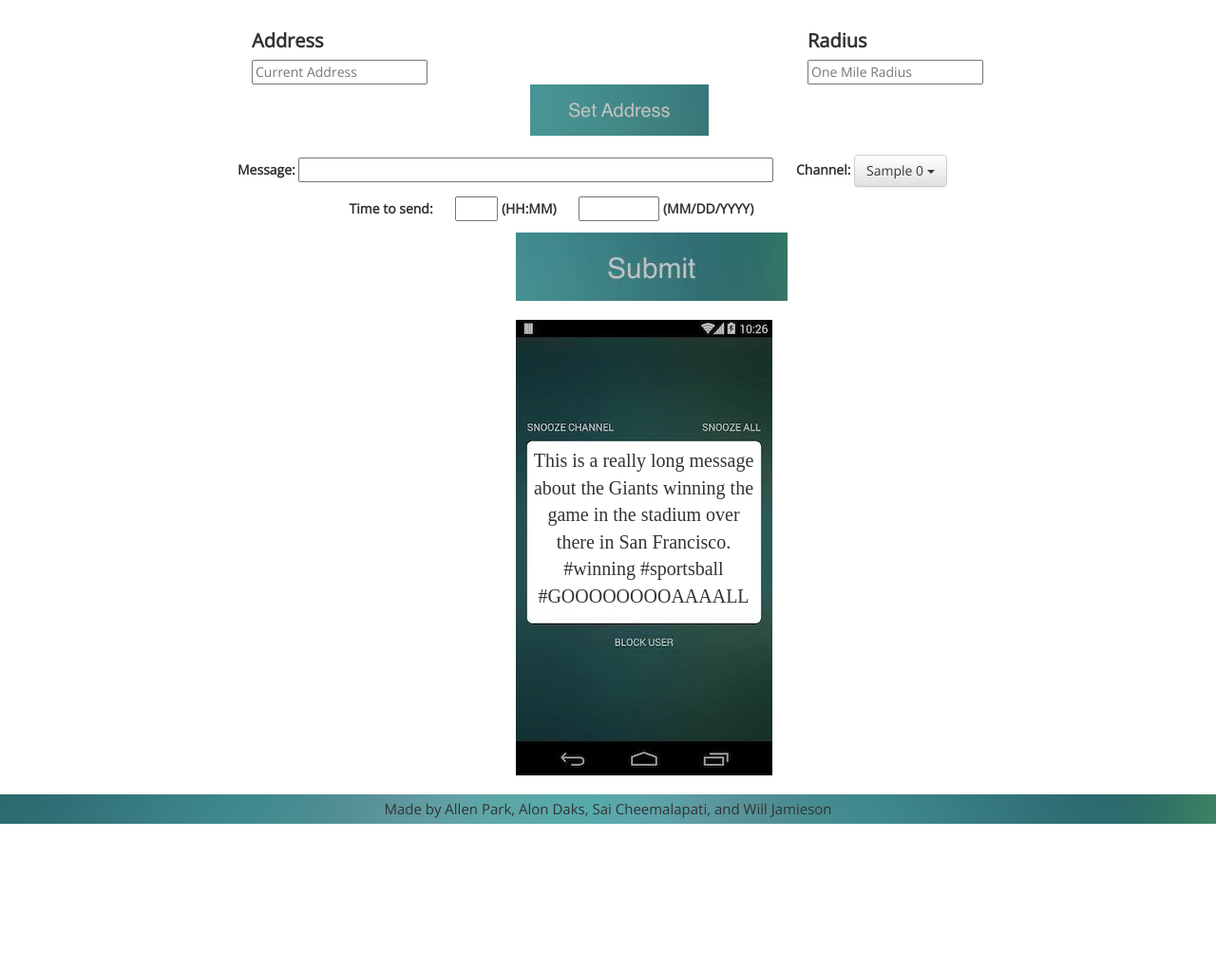
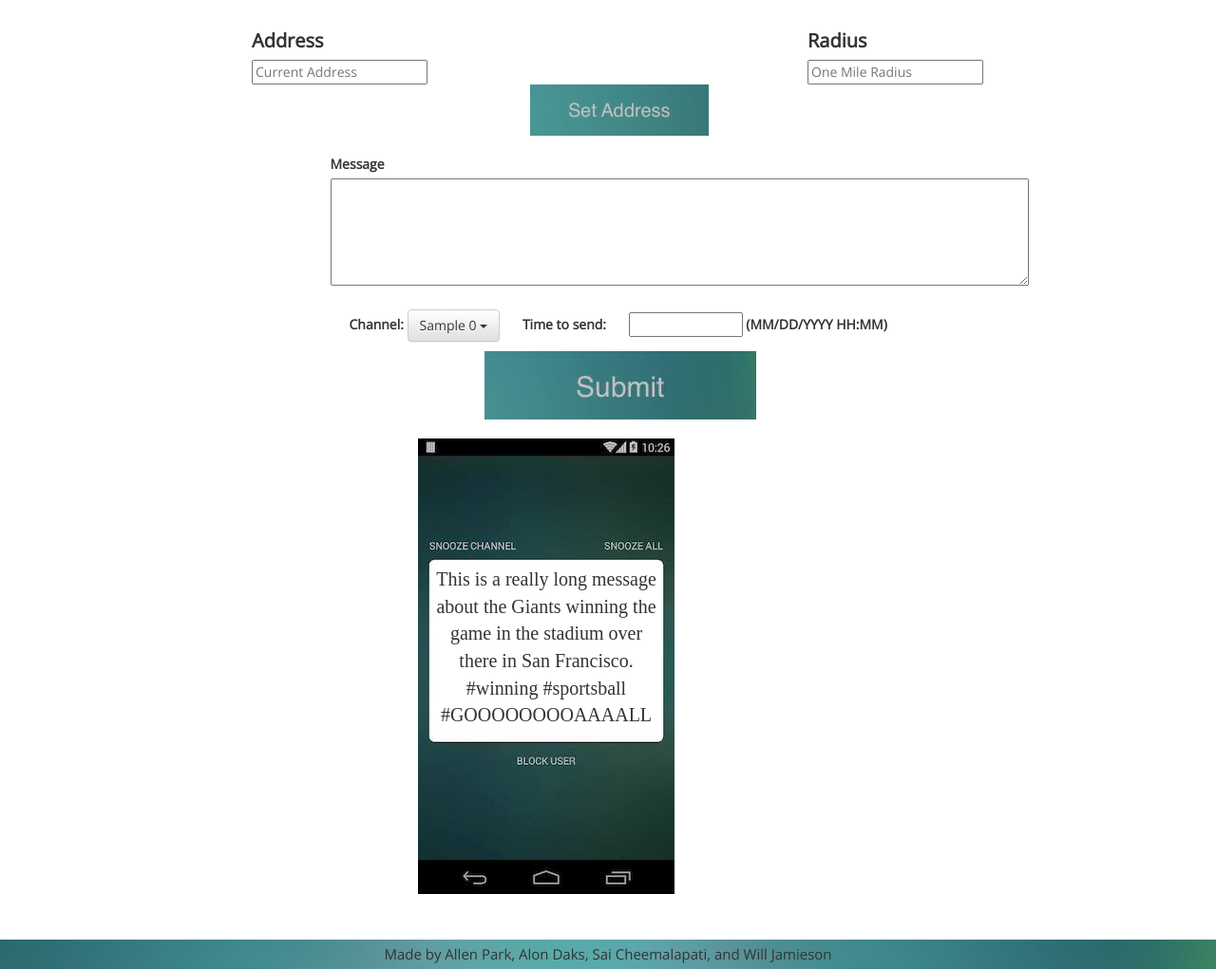
Before and after one commit to allenpark/greylock-hackfest-web, a Django app: template wave_web/templates/index.html in a window 1280 px wide. Shown: the part 575-1596 px from the top of the page at 95% size. Before the commit the page ends 1443 px from the top, so only its background shows below. Run offline with Django 3.2, Linux system fonts and the light colour scheme; the template is opened without the code that fills it: most values are stand-ins (such as "Sample title", 1, 10 or a date in 2020); some libraries are stand-ins or nearby versions.

Commit message:
fixed dashboard front end

```diff
--- a/wave_web/static/css/index.css
+++ b/wave_web/static/css/index.css
@@ -35,6 +35,9 @@
     width: 500px;
 }
 
+.message_area{
+    font-size: 25px;
+}
 .preview-container {
     position: relative;
 }
@@ -60,9 +63,12 @@
 }
 
 .time-send {
-    width: 45px;
+    width: 120px;
 }
 
 .date-send {
     width: 85px;
 }
+.submit_button{
+    padding-left: 70px;
+}
--- a/wave_web/static/js/index.js
+++ b/wave_web/static/js/index.js
@@ -23,7 +23,7 @@ $(document).ready(function() {
     } else {
         $('#useCurrentLocation').hide();
     }
-    $('#timeSend').mask('99:99');
+    $('#timeSend').mask('99/99/9999 99:99');
     $('#dateSend').mask('99/99/9999');
     $('#form').bind('keyup keypress', function(e) {
         var code = e.keyCode || e.which;
--- a/wave_web/templates/index.html
+++ b/wave_web/templates/index.html
@@ -62,10 +62,19 @@
     </div>
     <br/>
     <div class="row">
-      <div class="col-md-offset-2">
-        <label for="message">Message: </label>
-        <input name="message" class="message" type="text"></input>
-        <input type="hidden" name="channel" id="channel" value="{{channels.0.objectId}}"></input>
+      <div class="col-md-offset-3">
+        <label for="message">Message</label>
+      </div>
+    </div>
+    <div class="row">
+      <div class="col-md-offset-3">
+        <textarea rows="3" cols="50" name="message" class="message_area"></textarea>
+      </div>
+    </div>
+    <div class="row">
+      <div class="col-md-offset-3">
+      </br>
+         <input type="hidden" name="channel" id="channel" value="{{channels.0.objectId}}"></input>
         <label for="channelSelector" class="h-spacing">Channel: </label>
         <span id="channelSelector" class="dropdown">
           <button class="btn btn-default dropdown-toggle" type="button" id="dropdownMenu1" data-toggle="dropdown">
@@ -78,27 +87,22 @@
             {% endfor %}
           </ul>
         </span>
-      </div>
-    </div>
-    <div class="row v-spacing">
-      <div class="channel-choices col-md-offset-3">
         <input type="hidden" name="datetime" id="datetime"></input>
         <label for="timeSend" class="h-spacing">Time to send: </label>
         <input id="timeSend" type="text" class="time-send h-spacing"></input>
-        <label for="timeSend">(HH:MM)</label>
-        <input id="dateSend" type="text" class="date-send h-spacing"></input>
-        <label for="dateSend">(MM/DD/YYYY)</label>
+        <label for="timeSend">(MM/DD/YYYY HH:MM)</label>
       </div>
-    </div>
+
+
  <div class="row v-spacing">
-      <div class="col-md-offset-5">
+      <div class="col-md-offset-4 col-md-2 submit_button">
         <a href="javascript:;"><img src="{% static 'img/submit.jpg' %}" onclick="submitForm();"></img></a>
       </div>
     </div>
 
     <br/>
     <div class="row">
-      <div class="preview-container col-md-offset-5">
+      <div class="preview-container col-md-offset-4">
         <img src="{% static 'img/sample_alert.jpg' %}"></img>
         <div class="preview-text-container">
           <div id="preview" class="preview">This is a really long message about the Giants winning the game in the stadium over there in San Francisco. #winning #sportsball #GOOOOOOOOAAAALL</div>
```
